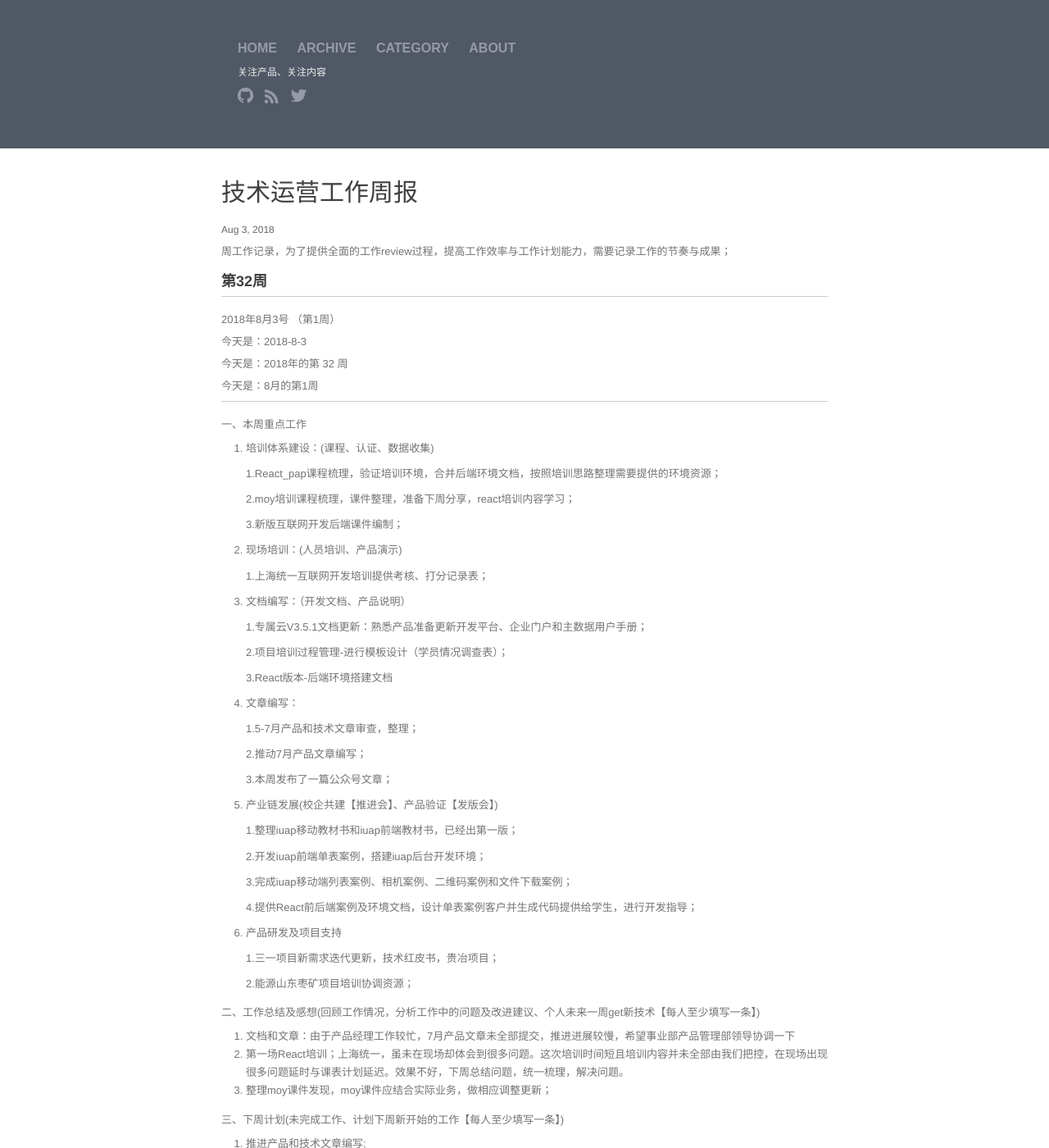
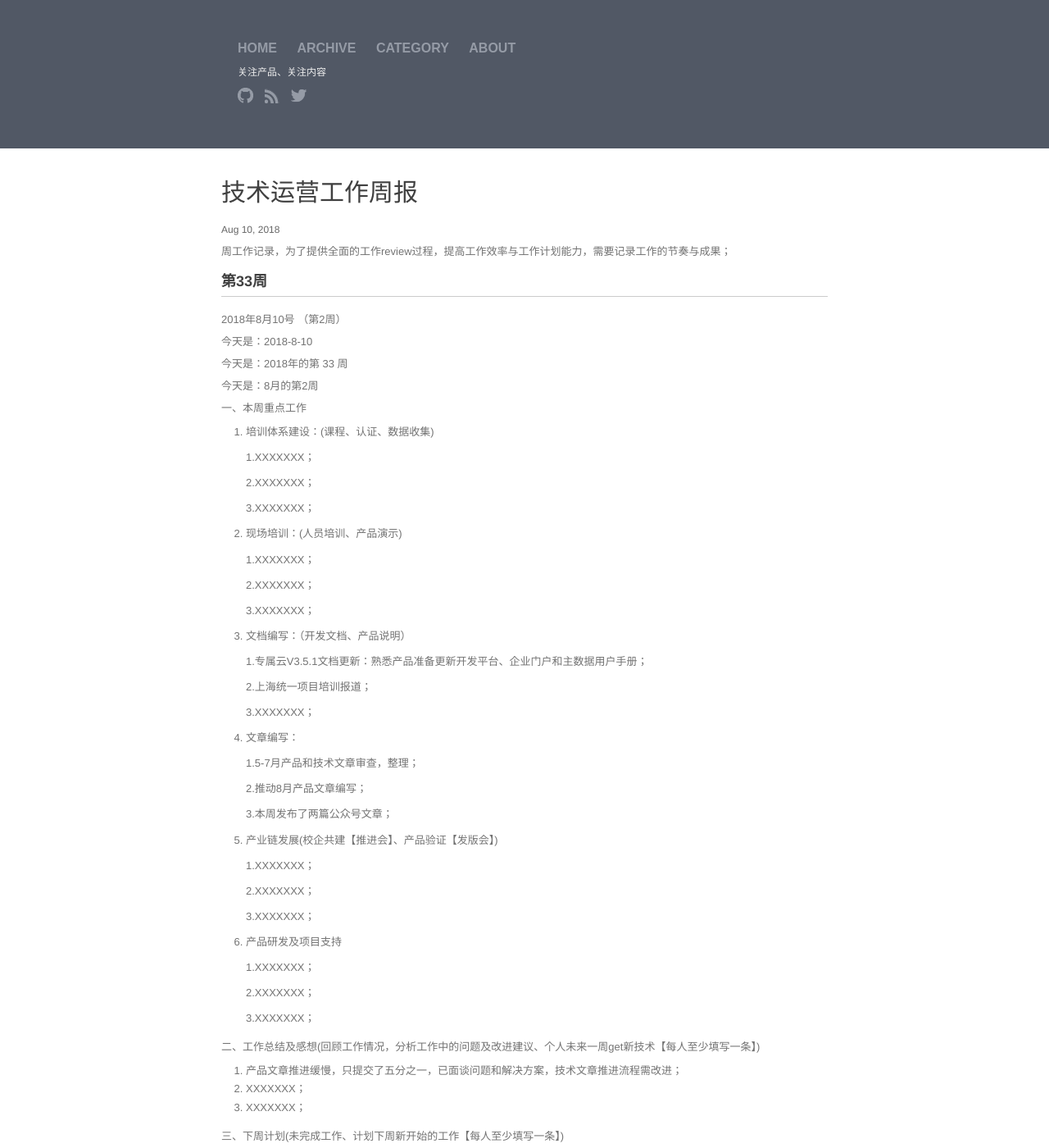
Before and after one commit to walllFlower/blog, a Jekyll site: the page built from _posts/2018-07-17-day_report_cxz.md, in a window 1280 px wide and 1400 px high. Shown: the whole window at 82% size. Built offline with Jekyll 4.4.1, drawn with Linux system fonts in a browser that asks for light colours; comment, search, counter and statistics services are not loaded; some of the changed text lies outside the part shown.

Commit message:
Update 2018-07-17-day_report_cxz.md

```diff
--- a/_posts/2018-07-17-day_report_cxz.md
+++ b/_posts/2018-07-17-day_report_cxz.md
@@ -1,11 +1,87 @@
 ---
 layout: post
 title:  "技术运营工作周报"
-date:   2018-08-03 14:57:32
+date:   2018-08-10 14:57:32
 categories: 技术运营工作周报
 ---
 
 周工作记录，为了提供全面的工作review过程，提高工作效率与工作计划能力，需要记录工作的节奏与成果；
+
+###  第33周
+
+***
+
+2018年8月10号 （第2周）
+
+今天是：2018-8-10
+
+今天是：2018年的第 33 周
+
+今天是：8月的第2周
+
+一、本周重点工作
+
+1. 培训体系建设：(课程、认证、数据收集)
+
+    1.XXXXXXX；
+
+    2.XXXXXXX；
+
+    3.XXXXXXX；
+
+2. 现场培训：(人员培训、产品演示)
+
+    1.XXXXXXX；
+
+    2.XXXXXXX；
+
+    3.XXXXXXX；
+
+3. 文档编写：（开发文档、产品说明）
+
+    1.专属云V3.5.1文档更新：熟悉产品准备更新开发平台、企业门户和主数据用户手册；
+
+    2.上海统一项目培训报道；
+
+    3.XXXXXXX；
+
+4. 文章编写：
+
+    1.5-7月产品和技术文章审查，整理；
+
+    2.推动8月产品文章编写；
+
+    3.本周发布了两篇公众号文章；
+
+5. 产业链发展(校企共建【推进会】、产品验证【发版会】)
+
+    1.XXXXXXX；
+
+    2.XXXXXXX；
+
+    3.XXXXXXX；
+
+6. 产品研发及项目支持
+
+    1.XXXXXXX；
+
+    2.XXXXXXX；
+
+    3.XXXXXXX；
+
+二、工作总结及感想(回顾工作情况，分析工作中的问题及改进建议、个人未来一周get新技术【每人至少填写一条】)
+
+1. 产品文章推进缓慢，只提交了五分之一，已面谈问题和解决方案，技术文章推进流程需改进；
+2. XXXXXXX；
+3. XXXXXXX；
+
+三、下周计划(未完成工作、计划下周新开始的工作【每人至少填写一条】)
+
+1. 推进产品和技术文章编写；
+2. XXXXXXX；
+3. XXXXXXX；
+
+
 
 ###  第32周
 
```
